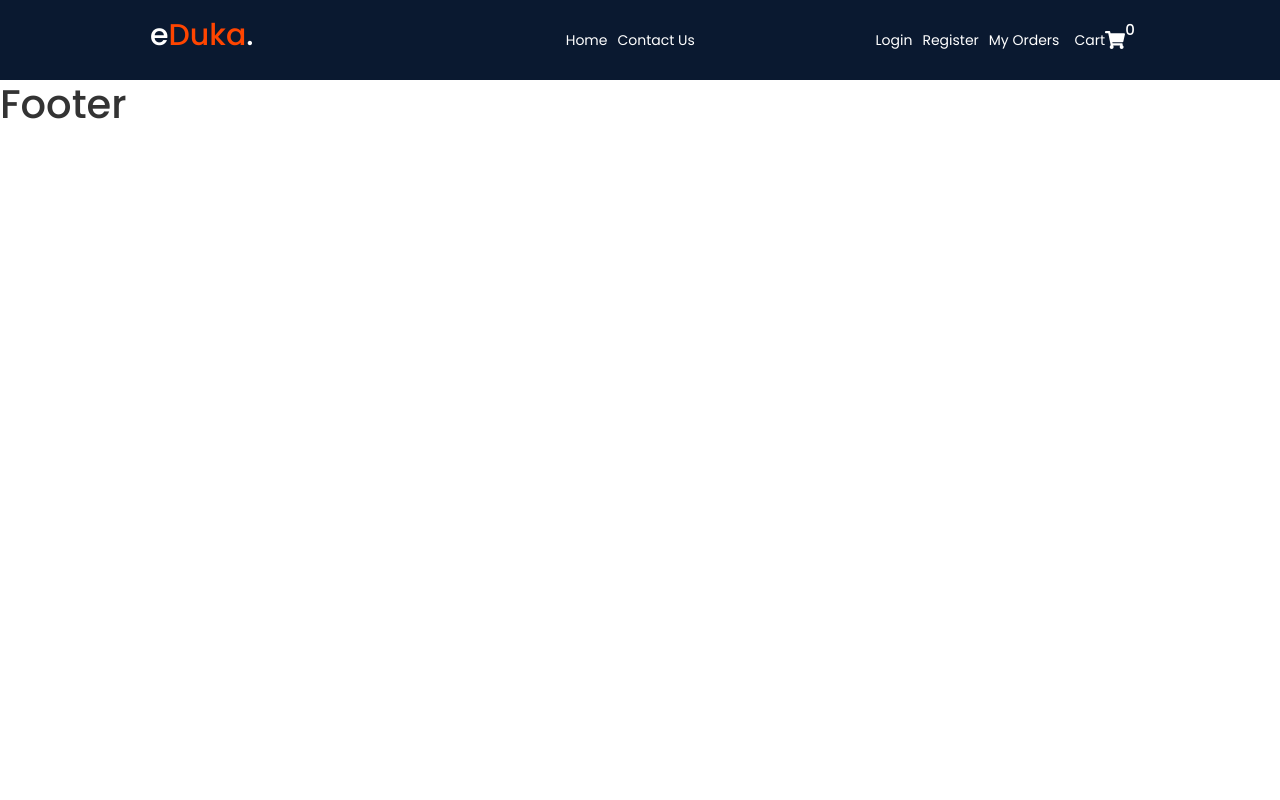
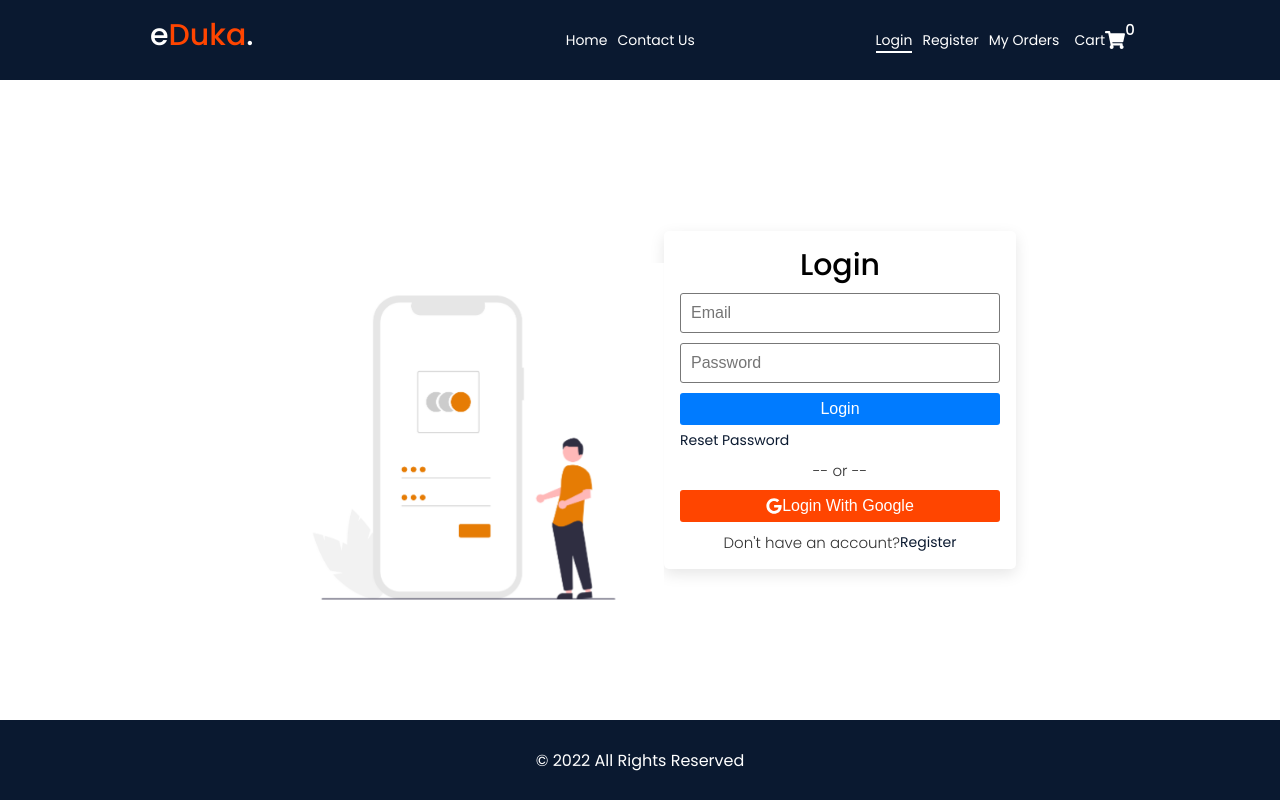
Before and after one commit to mgorem/e-duka, a React (Create React App) app in the folder client/: page /login in a window 1280 px wide. Built offline with nearby package versions, Linux system fonts and the light colour scheme.

Commit message:
do auth pages login, register, reset

```diff
--- a/client/src/App.js
+++ b/client/src/App.js
@@ -2,7 +2,7 @@
 // pages
 import { Header, Footer } from "./components/index";
 // components
-import { Home, Contact } from "./pages/index";
+import { Home, Contact, Login, Register, Reset } from "./pages/index";
 
 function App() {
   return (
@@ -12,6 +12,9 @@
         <Routes>
           <Route path="/" element={<Home />} />
           <Route path="/contact" element={<Contact />} />
+          <Route path="/login" element={<Login />} />
+          <Route path="/register" element={<Register />} />
+          <Route path="/reset" element={<Reset />} />
         </Routes>
         <Footer />
       </BrowserRouter>
--- /dev/null
+++ b/client/src/components/card/Card.jsx
@@ -0,0 +1,11 @@
+import styles from './Card.module.scss'
+
+const Card = ({ children, cardClass }) => {
+  return (
+    <div className={`${styles.card} ${cardClass}`}>
+      {children}
+    </div>
+  )
+}
+
+export default Card
--- /dev/null
+++ b/client/src/components/card/Card.module.scss
@@ -0,0 +1,7 @@
+
+.card {
+    border: 1px solid transparent;
+    border-radius: 5px;
+    box-shadow: var(--box-shadow);
+    overflow: hidden;
+  }
--- a/client/src/components/footer/Footer.jsx
+++ b/client/src/components/footer/Footer.jsx
@@ -1,9 +1,13 @@
 import React from "react";
+import styles from "./Footer.module.scss";
+
+const date = new Date();
+const year = date.getFullYear();
 
 const Footer = () => {
   return (
-    <div>
-      <h1>Footer</h1>
+    <div className={styles.footer}>
+      &copy; {year} All Rights Reserved
     </div>
   );
 };
--- a/client/src/components/footer/Footer.module.scss
+++ b/client/src/components/footer/Footer.module.scss
@@ -0,0 +1,13 @@
+
+.footer {
+    background-color: var(--dark-blue);
+    color: #fff;
+    font-size: 1.6rem;
+    display: flex;
+    justify-content: center;
+    align-items: center;
+    height: 8rem;
+    p {
+      color: #fff;
+    }
+  }
--- a/client/src/components/header/Header.jsx
+++ b/client/src/components/header/Header.jsx
@@ -1,5 +1,5 @@
 import React, { useState } from "react";
-import { Link } from "react-router-dom";
+import { Link, NavLink } from "react-router-dom";
 import styles from "./Header.module.scss";
 import { FaShoppingCart, FaTimes } from "react-icons/fa";
 import { HiOutlineMenuAlt3 } from "react-icons/hi";
@@ -21,6 +21,8 @@
   </Link>
 </span>
 )
+
+const activeLink = ({ isActive }) =>(isActive ? `${styles.active}` : "");
 
 const Header = () => {
   const [showMenu, setShowMenu] = useState(false);
@@ -55,19 +57,19 @@
                 <FaTimes size={22} color="#fff" onClick={hideMenu} />
             </li>
             <li>
-              <Link to="/">Home</Link>
+              <NavLink to="/" className={activeLink}>Home</NavLink>
             </li>
             <li>
-              <Link to="/contact">Contact Us</Link>
+              <NavLink to="/contact" className={activeLink}>Contact Us</NavLink>
             </li>
           </ul>
 
           {/* header right */}
           <div className={styles["header-right"]} onClick={hideMenu}>
             <span className={styles.links}>
-              <Link to="/login">Login</Link>
-              <Link to="/register">Register</Link>
-              <Link to="/order-history">My Orders</Link>
+              <NavLink to="/login" className={activeLink}>Login</NavLink>
+              <NavLink to="/register" className={activeLink}>Register</NavLink>
+              <NavLink to="/order-history" className={activeLink}>My Orders</NavLink>
             </span>
             {cart}
           </div>
--- /dev/null
+++ b/client/src/pages/auth/Auth.module.scss
@@ -0,0 +1,74 @@
+.auth {
+    min-height: 80vh;
+    display: flex;
+    justify-content: center;
+    align-items: center;
+
+    .img {
+      animation: slide-down 0.5s ease;
+    }
+
+    .form {
+      width: 35rem;
+      padding: 1.5rem;
+      animation: slide-up 0.5s ease;
+      h2 {
+        color: var(--color-danger);
+        text-align: center;
+      }
+      form {
+        input[type="text"],
+        input[type="email"],
+        input[type="password"] {
+          display: block;
+          font-size: 1.6rem;
+          font-weight: 300;
+          padding: 1rem;
+          margin: 1rem auto;
+          width: 100%;
+          border: 1px solid #777;
+          border-radius: 3px;
+          outline: none;
+        }
+        .links {
+          display: flex;
+          justify-content: space-between;
+          margin: 5px 0;
+        }
+
+        p {
+          text-align: center;
+          margin: 1rem;
+        }
+      }
+      .register {
+        display: flex;
+        justify-content: center;
+        align-items: center;
+        margin-top: 1rem;
+      }
+    }
+
+    @keyframes slide-up {
+      0% {
+        transform: translateY(-5rem);
+      }
+      100% {
+        transform: translateY(0);
+      }
+    }
+    @keyframes slide-down {
+      0% {
+        transform: translateY(5rem);
+      }
+      100% {
+        transform: translateY(0);
+      }
+    }
+  }
+
+  @media screen and (max-width: 700px) {
+    .img {
+      display: none;
+    }
+  }
--- /dev/null
+++ b/client/src/pages/auth/Login.jsx
@@ -0,0 +1,40 @@
+import React from 'react'
+import styles from "./Auth.module.scss"
+import loginImg from '../../assets/login.png'
+import { Link } from 'react-router-dom'
+import { FaGoogle } from 'react-icons/fa'
+import Card from '../../components/card/Card'
+
+const Login = () => {
+  return (
+    <section className={`container ${styles.auth}`}>
+     <div className={styles.img}>
+      <img src={loginImg} alt="Login" width={400} />
+     </div>
+      <Card>
+     <div className={styles.form}>
+      <h2>Login</h2>
+      <form>
+        <input type="text" placeholder='Email' required />
+        <input type="Password" placeholder='Password' required />
+        <button className="--btn --btn-primary --btn-block">Login</button>
+        <div className={styles.links}>
+          <Link to="/reset">Reset Password</Link>
+        </div>
+        <p>-- or --</p>
+      </form>
+      <button className="--btn --btn-danger --btn-block">
+        <FaGoogle color="#fff" />
+        Login With Google
+      </button>
+      <span className={styles.register}>
+        <p>Don't have an account?</p>
+        <Link to="/register">Register</Link>
+      </span>
+     </div>
+      </Card>
+    </section>
+  )
+}
+
+export default Login
--- /dev/null
+++ b/client/src/pages/auth/Register.jsx
@@ -0,0 +1,32 @@
+import React from 'react'
+import styles from "./Auth.module.scss"
+import registerImg from '../../assets/register.png'
+import { Link } from 'react-router-dom'
+import Card from '../../components/card/Card'
+
+const Register = () => {
+  return (
+    <section className={`container ${styles.auth}`}>
+      <Card>
+     <div className={styles.form}>
+      <h2>Register</h2>
+      <form>
+        <input type="text" placeholder='Email' required />
+        <input type="Password" placeholder='Password' required />
+        <input type="Password" placeholder='Confirm Password' required />
+        <button className="--btn --btn-primary --btn-block">Register</button>
+      </form>
+      <span className={styles.register}>
+        <p>Already have an account?</p>
+        <Link to="/login">Login</Link>
+      </span>
+     </div>
+      </Card>
+      <div className={styles.img}>
+      <img src={registerImg} alt="Login" width={400} />
+     </div>
+    </section>
+  )
+}
+
+export default Register
--- /dev/null
+++ b/client/src/pages/auth/Reset.jsx
@@ -0,0 +1,35 @@
+import React from 'react'
+import styles from "./Auth.module.scss"
+import resetImg from '../../assets/forgot.png'
+import { Link } from 'react-router-dom'
+import Card from '../../components/card/Card'
+
+
+const Reset = () => {
+  return (
+    <section className={`container ${styles.auth}`}>
+     <div className={styles.img}>
+      <img src={resetImg} alt="Reset Password" width={400} />
+     </div>
+      <Card>
+     <div className={styles.form}>
+      <h2>Reset Password</h2>
+      <form>
+        <input type="text" placeholder='Email' required />
+        <button className="--btn --btn-primary --btn-block">Reset Password</button>
+        <div className={styles.links}>
+          <p>
+          <Link to="/login">Back to Login</Link>
+          </p>
+          <p>
+          <Link to="/register">Back to Register</Link>
+          </p>
+        </div>
+      </form>
+     </div>
+      </Card>
+    </section>
+  )
+}
+
+export default Reset
--- a/client/src/pages/index.js
+++ b/client/src/pages/index.js
@@ -1,2 +1,5 @@
 export { default as Home } from "./home/Home";
 export { default as Contact } from "./contact/Contact";
+export { default as Login } from "./auth/Login";
+export { default as Register } from "./auth/Register";
+export { default as Reset } from "./auth/Reset";
```
